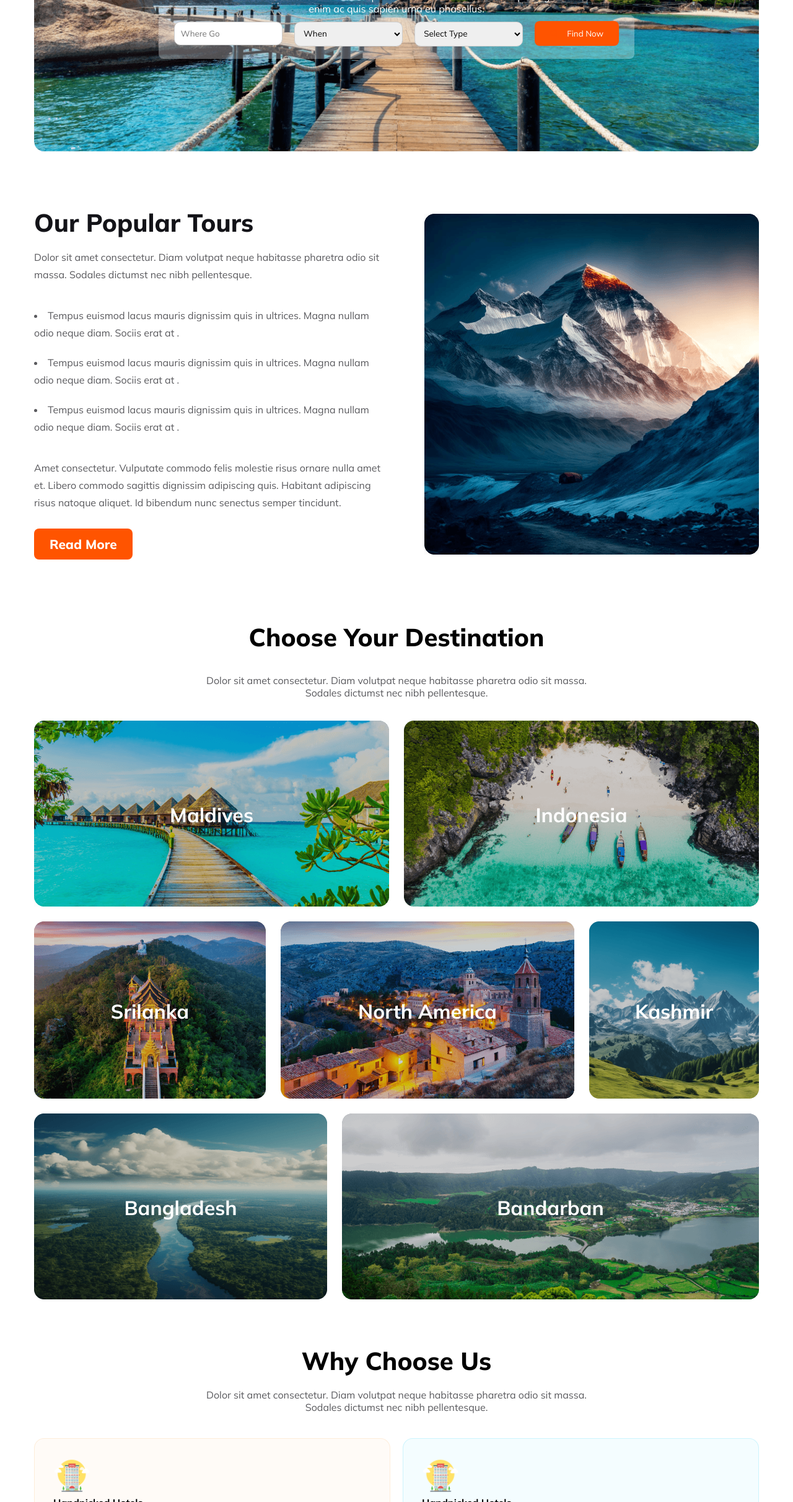
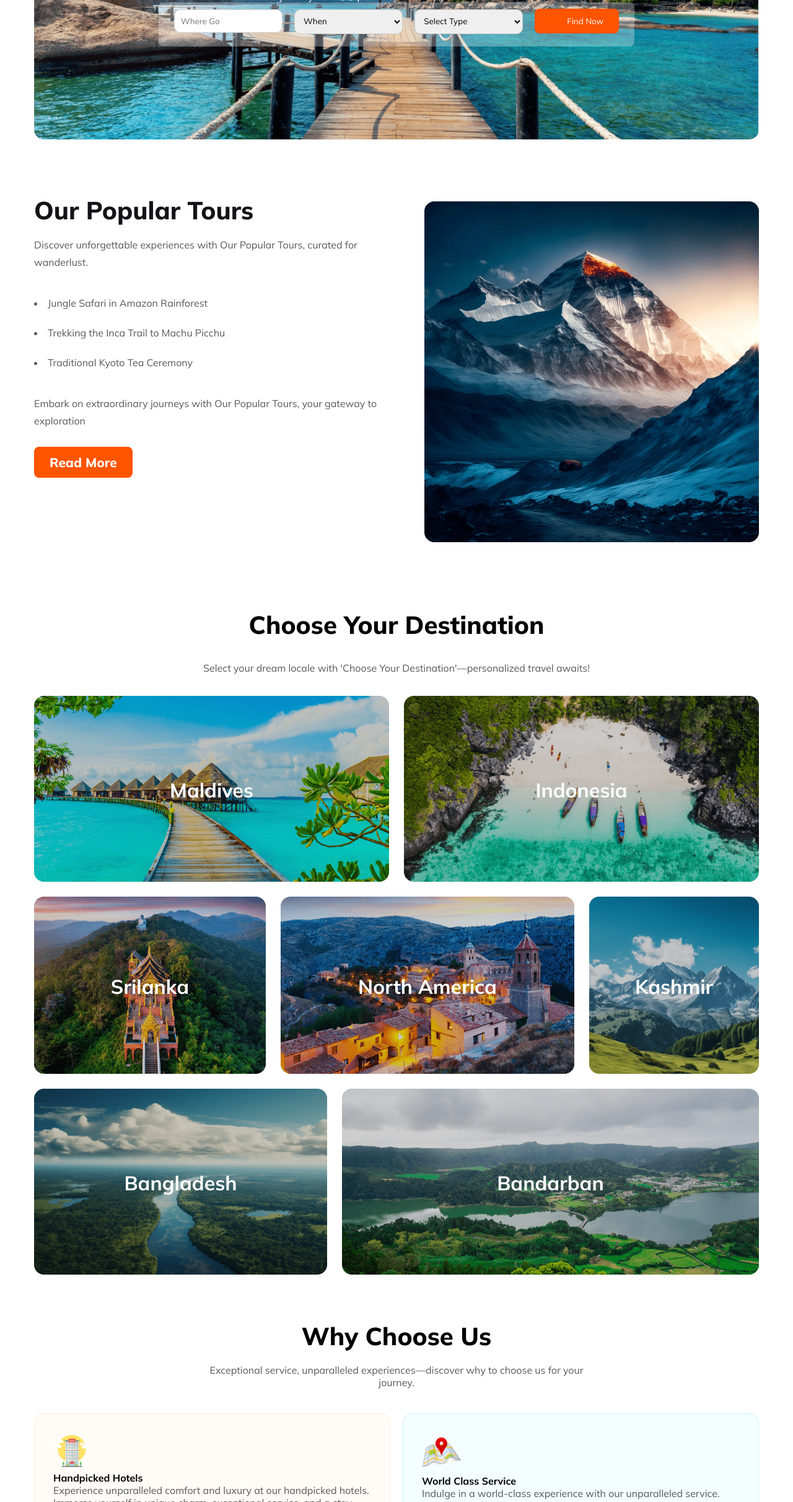
Before and after one commit to MushfikMahi/Assignment-2, a plain HTML site: page index.html in a window 1280 px wide. Shown: the part 376-2800 px from the top of the page at 62% size. Drawn offline with Linux system fonts and the light colour scheme.

Commit message:
final submit

```diff
--- a/index.html
+++ b/index.html
@@ -40,8 +40,7 @@
         <div class="banner">
             <div class="banner-grad">
                 <h1>Explore Your Travel</h1>
-                <p>Dolor sit amet consectetur. Nullam suspendisse vitae ultricies dolor adipiscing. In et odio enim ac
-                    quis sapien urna eu phasellus.</p>
+                <p>Embark on journeys with 'Explore Your Travel,' your adventure companion.</p>
             </div>
             <form>
                 <input type="text" name="keyword" placeholder="Where Go">
@@ -70,17 +69,11 @@
         <section id="popular">
             <div class="popular-tour-content">
                 <h1>Our Popular Tours</h1>
-                <p>Dolor sit amet consectetur. Diam volutpat neque habitasse pharetra odio sit massa. Sodales dictumst
-                    nec nibh pellentesque.</p>
-                <li>Tempus euismod lacus mauris dignissim quis in ultrices. Magna nullam odio neque diam. Sociis erat at
-                    .</li>
-                <li>Tempus euismod lacus mauris dignissim quis in ultrices. Magna nullam odio neque diam. Sociis erat at
-                    .</li>
-                <li>Tempus euismod lacus mauris dignissim quis in ultrices. Magna nullam odio neque diam. Sociis erat at
-                    .</li>
-                <p>Amet consectetur. Vulputate commodo felis molestie risus
-                    ornare nulla amet et. Libero commodo sagittis dignissim adipiscing quis. Habitant adipiscing risus
-                    natoque aliquet. Id bibendum nunc senectus semper tincidunt. </p>
+                <p>Discover unforgettable experiences with Our Popular Tours, curated for wanderlust.</p>
+                <li>Jungle Safari in Amazon Rainforest</li>
+                <li>Trekking the Inca Trail to Machu Picchu</li>
+                <li>Traditional Kyoto Tea Ceremony</li>
+                <p>Embark on extraordinary journeys with Our Popular Tours, your gateway to exploration</p>
                 <button class="pr-btn">Read More</button>
             </div>
             <div class="popular-tour-img">
@@ -89,8 +82,7 @@
         </section>
         <section id="destination">
             <h1>Choose Your Destination</h1>
-            <p class="pr-text-color">Dolor sit amet consectetur. Diam volutpat neque habitasse pharetra odio sit massa.
-                Sodales dictumst nec nibh pellentesque.</p>
+            <p class="pr-text-color">Select your dream locale with 'Choose Your Destination'—personalized travel awaits!</p>
             <div class="desti-img">
                 <div class="first-line">
                     <div class="image-container">
@@ -131,29 +123,22 @@
         <section id="why">
             <div class="why-choose-us">
                 <h1>Why Choose Us</h1>
-                <p class="pr-text-color">Dolor sit amet consectetur. Diam volutpat neque habitasse pharetra odio sit
-                    massa. Sodales dictumst nec nibh pellentesque.</p>
+                <p class="pr-text-color">Exceptional service, unparalleled experiences—discover why to choose us for your journey.</p>
                 <div class="carts">
                     <div class="cart-1">
                         <img src="Images/hotel.png" alt="">
                         <h4>Handpicked Hotels</h4>
-                        <p class="pr-text-color">Amet consectetur. Vulputate commodo felis molestie risus ornare nulla
-                            amet et. Libero commodo sagittis dignissim adipiscing quis. Habitant adipiscing risus
-                            natoque aliquet. </p>
+                        <p class="pr-text-color">Experience unparalleled comfort and luxury at our handpicked hotels. Immerse yourself in unique charm, exceptional service, and a stay tailored to exceed your travel expectations. Your extraordinary journey begins here.</p>
                     </div>
                     <div class="cart-2">
-                        <img src="Images/hotel.png" alt="">
-                        <h4>Handpicked Hotels</h4>
-                        <p class="pr-text-color">Amet consectetur. Vulputate commodo felis molestie risus ornare nulla
-                            amet et. Libero commodo sagittis dignissim adipiscing quis. Habitant adipiscing risus
-                            natoque aliquet. </p>
+                        <img src="Images/map.png" alt="">
+                        <h4>World Class Service</h4>
+                        <p class="pr-text-color">Indulge in a world-class experience with our unparalleled service. Immerse yourself in luxury, attention to detail, and personalized care—making your journey truly exceptional. Elevate your expectations with us.</p>
                     </div>
                     <div class="cart-3">
-                        <img src="Images/hotel.png" alt="">
-                        <h4>Handpicked Hotels</h4>
-                        <p class="pr-text-color">Amet consectetur. Vulputate commodo felis molestie risus ornare nulla
-                            amet et. Libero commodo sagittis dignissim adipiscing quis. Habitant adipiscing risus
-                            natoque aliquet. </p>
+                        <img src="Images/price-tag.png" alt="">
+                        <h4>Best Price Guarantee</h4>
+                        <p class="pr-text-color">Book with assurance under our Best Price Guarantee. We promise unbeatable prices, ensuring you receive the utmost value for your travel investment. Your satisfaction is our commitment.</p>
                     </div>
                 </div>
             </div>
```
